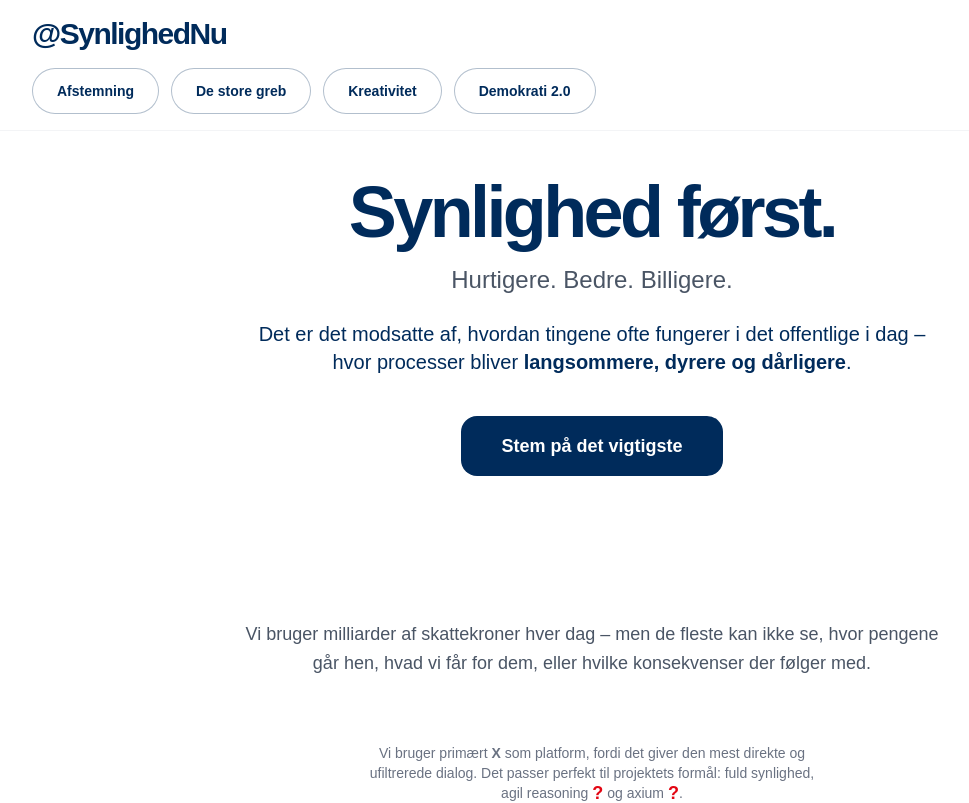
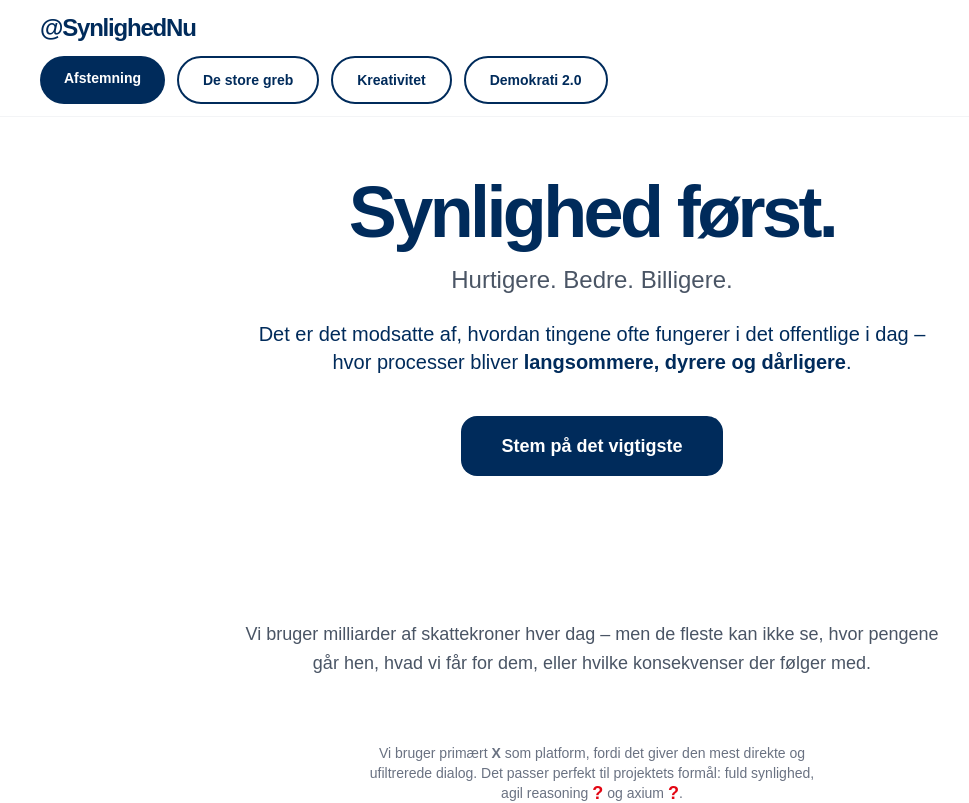
Before and after one commit to synlighed-nu/synlighed-nu-clean, a Next.js app: page / in a window 1280 px wide. Shown: the top 803 px of the page, without its empty margins (48-1017 px from the left). Built offline with nearby package versions, Linux system fonts and the light colour scheme.

Commit message:
Update _Nav.tsx

```diff
--- a/app/components/_Nav.tsx
+++ b/app/components/_Nav.tsx
@@ -4,44 +4,44 @@ import React from 'react';
 
 export default function Nav() {
   return (
-    <nav className="fixed top-0 left-0 right-0 bg-transparent backdrop-blur-md z-50 border-b border-gray-100">
-      <div className="max-w-6xl mx-auto px-4 py-4">
+    <nav className="fixed top-0 left-0 right-0 bg-white/95 backdrop-blur-md z-50 border-b border-gray-100 print:hidden">
+      <div className="max-w-6xl mx-auto px-6 py-3">
 
-        {/* @SynlighedNu */}
+        {/* @SynlighedNu som klikbart link */}
         <a
           href="https://x.com/SynlighedNu"
           target="_blank"
-          className="block text-center sm:text-left text-3xl font-bold tracking-tighter text-[#002B5B] hover:text-[#001B3D] transition-colors mb-4"
+          className="flex items-center justify-center sm:justify-start gap-2 text-2xl font-semibold tracking-tighter text-[#002B5B] hover:text-[#001B3D] transition-colors mb-3"
         >
-          @SynlighedNu
+          <span>@SynlighedNu</span>
         </a>
 
         {/* Knapper */}
         <div className="flex flex-wrap gap-3 justify-center sm:justify-start">
           <a
             href="#afstemning"
-            className="px-6 py-3 bg-white/70 hover:bg-white border border-[#002B5B]/30 hover:border-[#002B5B] text-[#002B5B] text-sm font-semibold rounded-3xl transition-all backdrop-blur-sm"
+            className="px-6 py-3 bg-[#002B5B] hover:bg-[#001B3D] text-white text-sm font-semibold rounded-3xl transition-colors flex-1 sm:flex-none text-center"
           >
             Afstemning
           </a>
 
           <a
             href="#de-store-greb"
-            className="px-6 py-3 bg-white/70 hover:bg-white border border-[#002B5B]/30 hover:border-[#002B5B] text-[#002B5B] text-sm font-semibold rounded-3xl transition-all backdrop-blur-sm"
+            className="px-6 py-3 bg-white border-2 border-[#002B5B] hover:bg-[#002B5B] hover:text-white text-[#002B5B] text-sm font-semibold rounded-3xl transition-colors flex-1 sm:flex-none text-center"
           >
             De store greb
           </a>
 
           <a
             href="#kreativitet"
-            className="px-6 py-3 bg-white/70 hover:bg-white border border-[#002B5B]/30 hover:border-[#002B5B] text-[#002B5B] text-sm font-semibold rounded-3xl transition-all backdrop-blur-sm"
+            className="px-6 py-3 bg-white border-2 border-[#002B5B] hover:bg-[#002B5B] hover:text-white text-[#002B5B] text-sm font-semibold rounded-3xl transition-colors flex-1 sm:flex-none text-center"
           >
             Kreativitet
           </a>
 
           <a
             href="#demokrati-2-0"
-            className="px-6 py-3 bg-white/70 hover:bg-white border border-[#002B5B]/30 hover:border-[#002B5B] text-[#002B5B] text-sm font-semibold rounded-3xl transition-all backdrop-blur-sm"
+            className="px-6 py-3 bg-white border-2 border-[#002B5B] hover:bg-[#002B5B] hover:text-white text-[#002B5B] text-sm font-semibold rounded-3xl transition-colors flex-1 sm:flex-none text-center"
           >
             Demokrati 2.0
           </a>
```
